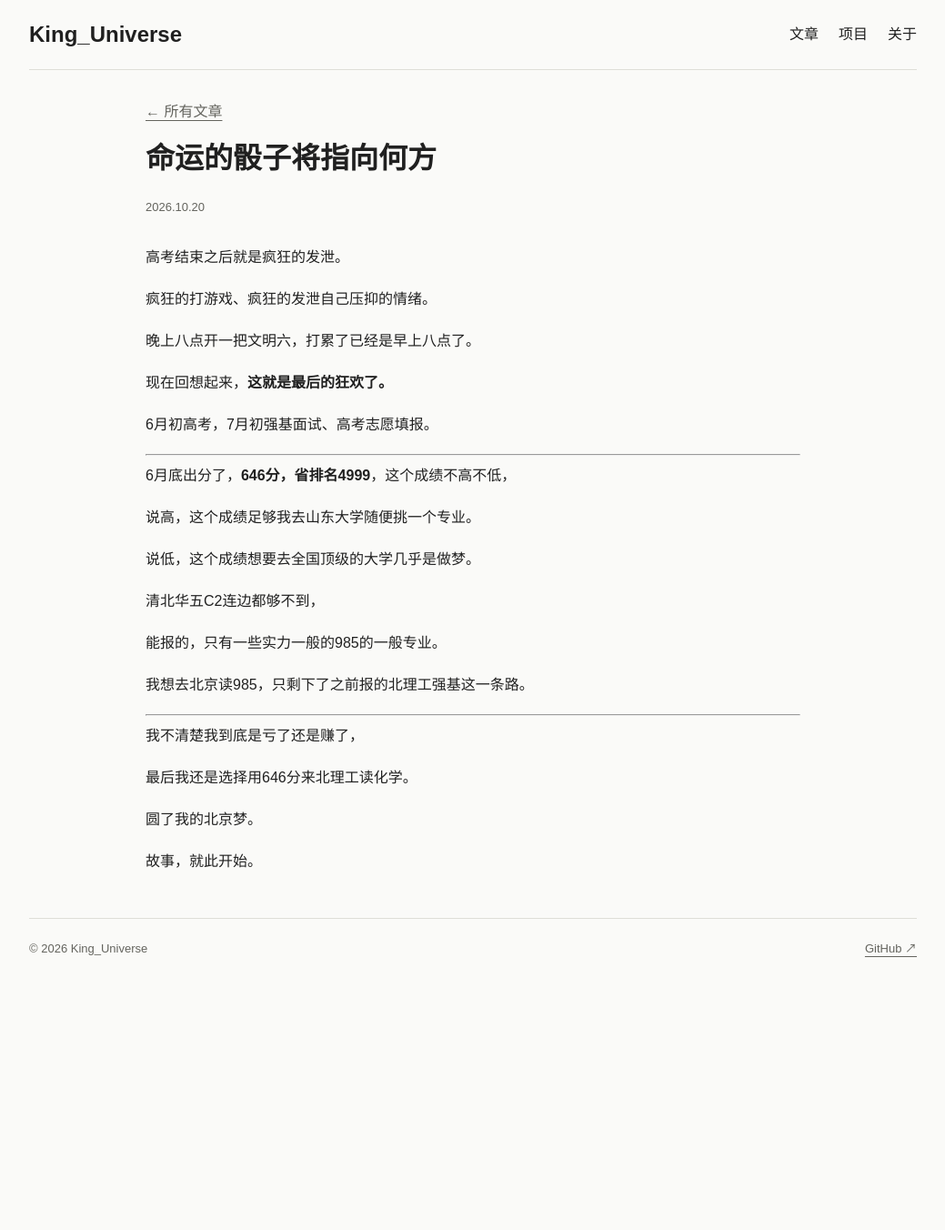
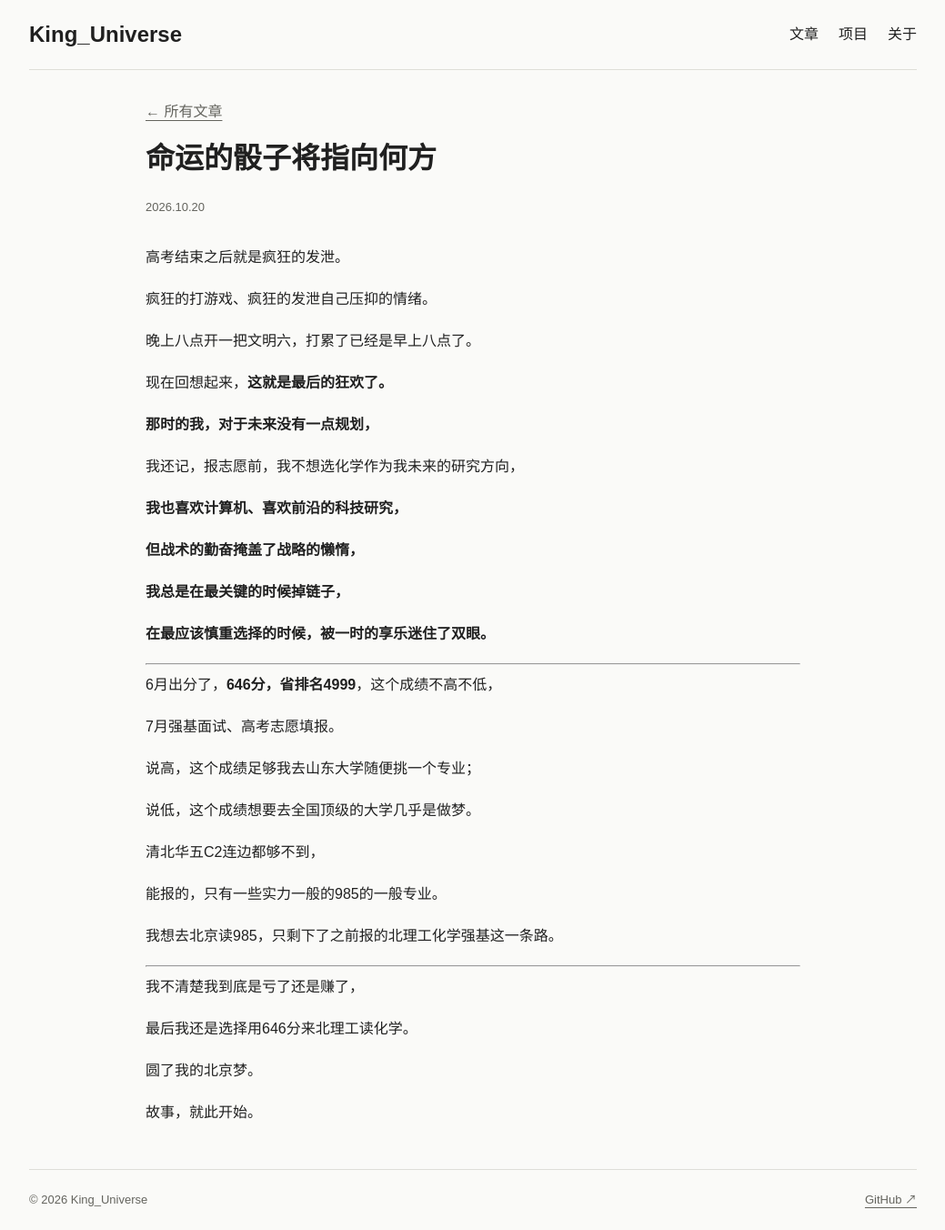
Before and after one commit to kinguniverse527/King_Universe.github.io, a Jekyll site: the page built from _posts/2026-10-20-choosing-a-major-a-second-chance-at-life.md, in a window 1280 px wide. Shown: the whole page at 91% size, without its empty margins (120-1159 px from the left). Built offline with Jekyll 4.4.1, drawn with Linux system fonts in a browser that asks for light colours; before the commit the page ends 1076 px from its top, so only the background shows below that.

Commit message:
更新文章：命运的骰子将指向何方

```diff
--- a/_posts/2026-10-20-choosing-a-major-a-second-chance-at-life.md
+++ b/_posts/2026-10-20-choosing-a-major-a-second-chance-at-life.md
@@ -11,13 +11,25 @@ description: 选专业——第二次投胎
 
 现在回想起来，**这就是最后的狂欢了。**
 
-6月初高考，7月初强基面试、高考志愿填报。
+**那时的我，对于未来没有一点规划，**
+
+我还记，报志愿前，我不想选化学作为我未来的研究方向，
+
+**我也喜欢计算机、喜欢前沿的科技研究，**
+
+**但战术的勤奋掩盖了战略的懒惰，**
+
+**我总是在最关键的时候掉链子，**
+
+**在最应该慎重选择的时候，被一时的享乐迷住了双眼。**
 
 ---
 
-6月底出分了，**646分，省排名4999**，这个成绩不高不低，
+6月出分了，**646分，省排名4999**，这个成绩不高不低，
 
-说高，这个成绩足够我去山东大学随便挑一个专业。
+7月强基面试、高考志愿填报。
+
+说高，这个成绩足够我去山东大学随便挑一个专业；
 
 说低，这个成绩想要去全国顶级的大学几乎是做梦。
 
@@ -25,7 +37,7 @@ description: 选专业——第二次投胎
 
 能报的，只有一些实力一般的985的一般专业。
 
-我想去北京读985，只剩下了之前报的北理工强基这一条路。
+我想去北京读985，只剩下了之前报的北理工化学强基这一条路。
 
 ---
 
```
